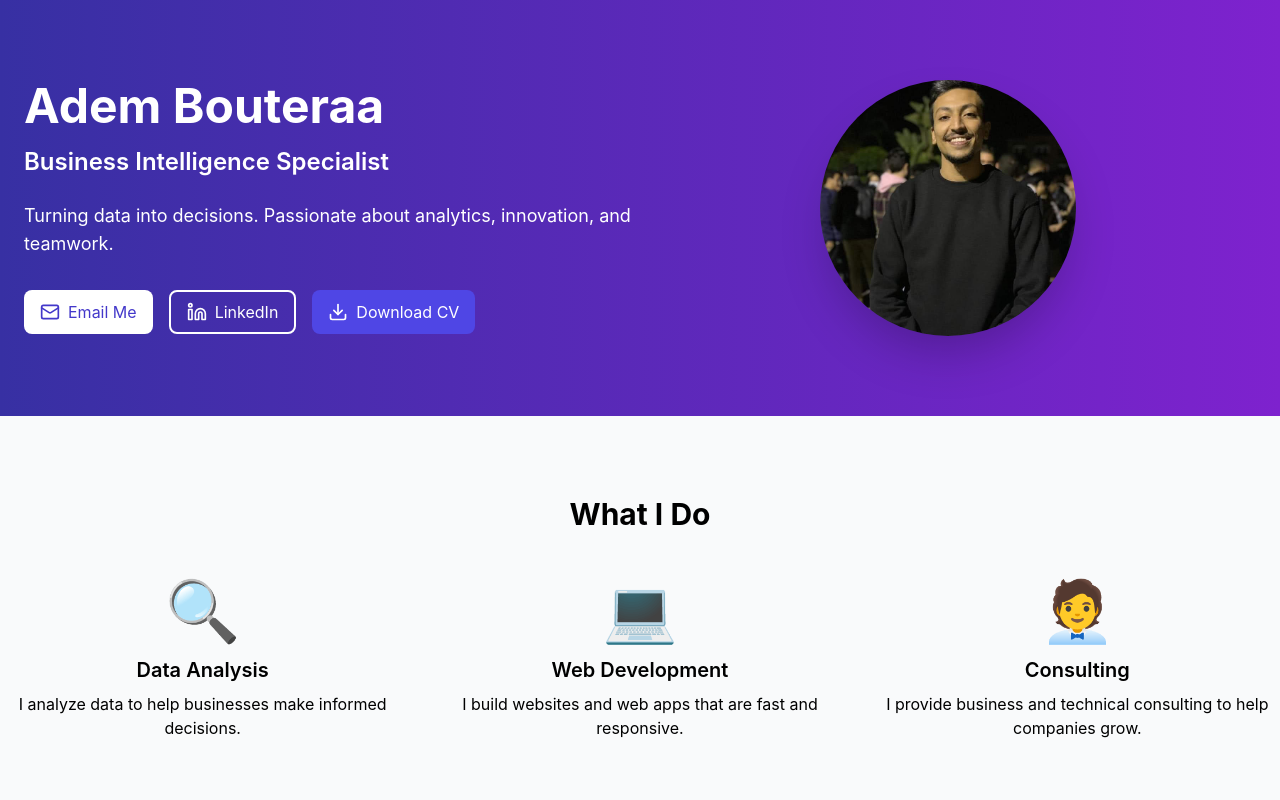
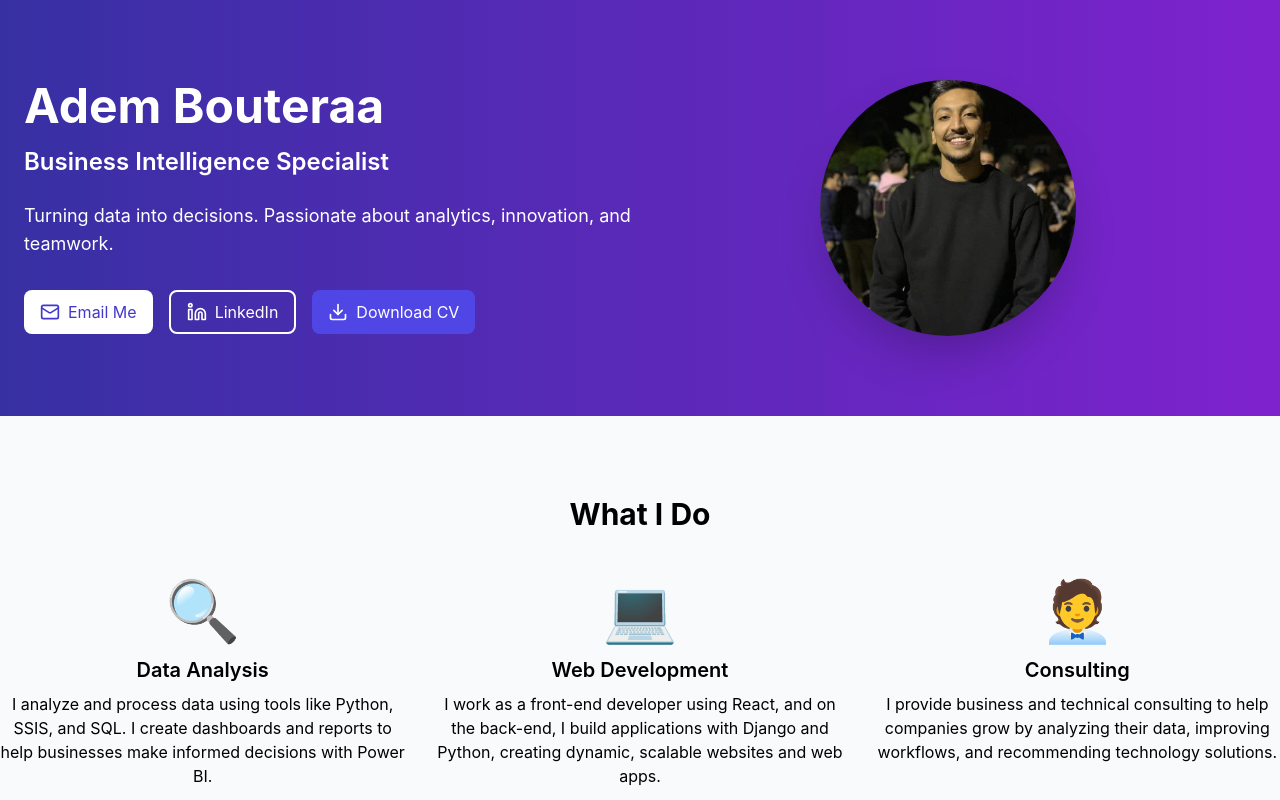
Before and after one commit to anwar-duc/sb1-hwdc47, a React (Vite) app: page / in a window 1280 px wide. Shown: the top 800 px of the page. Built offline with nearby package versions, Linux system fonts and the light colour scheme.

Commit message:
Update WhatIDo.tsx

```diff
--- a/src/components/WhatIDo.tsx
+++ b/src/components/WhatIDo.tsx
@@ -5,26 +5,32 @@ export const WhatIDo = () => {
       <div className="grid grid-cols-1 md:grid-cols-3 gap-8">
         <div className="text-center">
           <div className="text-6xl text-blue-600 mb-4">
-            🔍 {/* Make this emoji blue */}
+            🔍 {/* Emoji color set to blue */}
           </div>
           <h3 className="text-xl font-semibold">Data Analysis</h3>
-          <p className="mt-2">I analyze data to help businesses make informed decisions.</p>
+          <p className="mt-2">
+            I analyze and process data using tools like Python, SSIS, and SQL. I create dashboards and reports to help businesses make informed decisions with Power BI.
+          </p>
         </div>
 
         <div className="text-center">
           <div className="text-6xl text-blue-600 mb-4">
-            💻 {/* Make this emoji blue */}
+            💻 {/* Emoji color set to blue */}
           </div>
           <h3 className="text-xl font-semibold">Web Development</h3>
-          <p className="mt-2">I build websites and web apps that are fast and responsive.</p>
+          <p className="mt-2">
+            I work as a front-end developer using React, and on the back-end, I build applications with Django and Python, creating dynamic, scalable websites and web apps.
+          </p>
         </div>
 
         <div className="text-center">
           <div className="text-6xl text-blue-600 mb-4">
-            🧑‍💼 {/* Make this emoji blue */}
+            🧑‍💼 {/* Emoji color set to blue */}
           </div>
           <h3 className="text-xl font-semibold">Consulting</h3>
-          <p className="mt-2">I provide business and technical consulting to help companies grow.</p>
+          <p className="mt-2">
+            I provide business and technical consulting to help companies grow by analyzing their data, improving workflows, and recommending technology solutions.
+          </p>
         </div>
       </div>
     </section>
```
